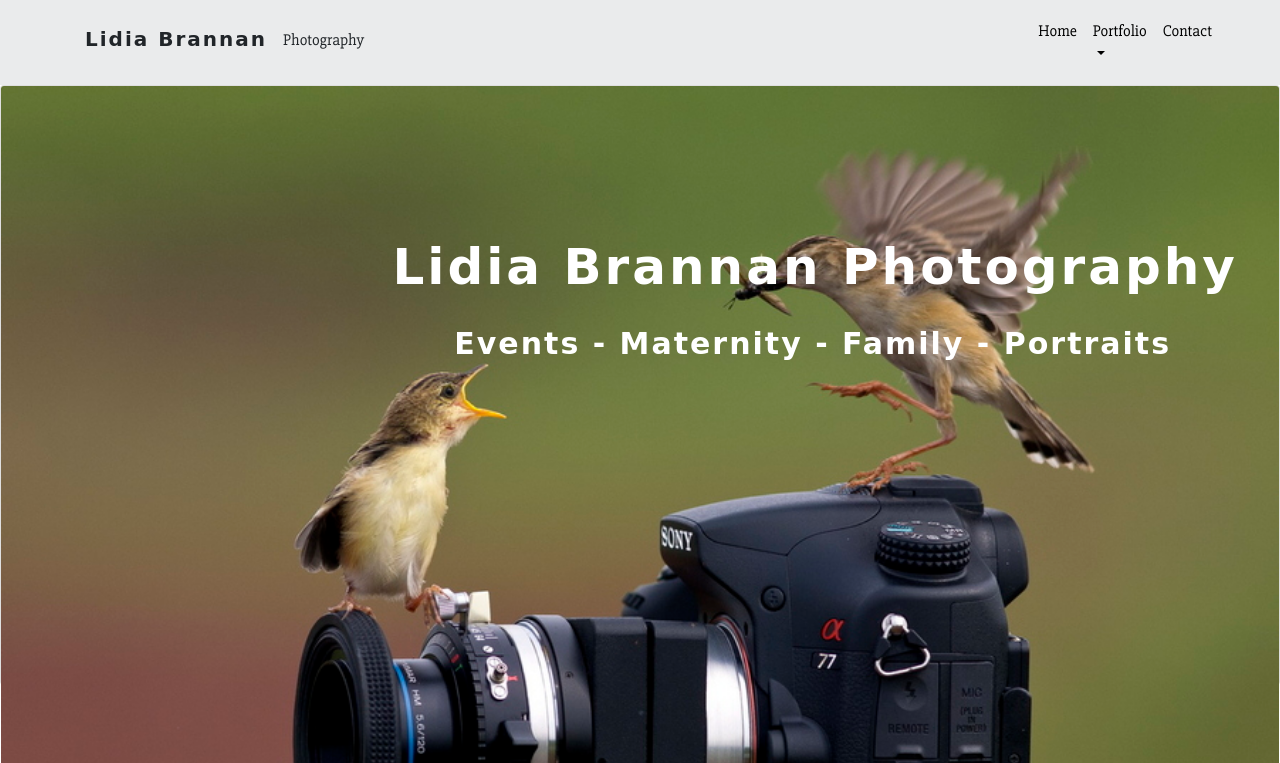
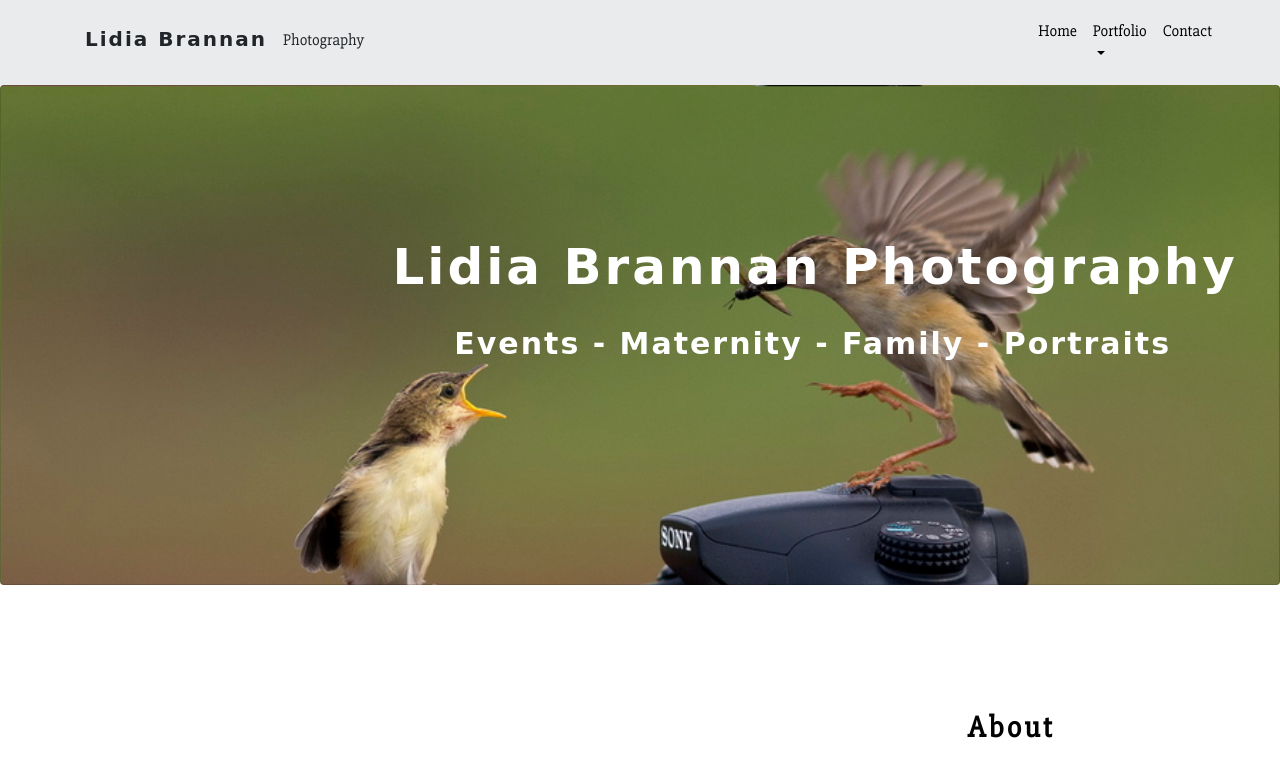
Before and after one commit to NatalyaGar/LidochkaPhotography, a plain HTML site: page index.html in a window 1280 px wide. Shown: the top 763 px of the page. Drawn offline with nearby package versions, Linux system fonts and the light colour scheme; a web font is replaced by a local one.

Commit message:
img scroll

```diff
--- a/index.html
+++ b/index.html
@@ -53,7 +53,8 @@
         </nav>
 
           <div id="bodyimg" class="card bg-* text-white">
-            <img class="card-img" src="images/main.jpg" alt="Card image">
+              <!-- <img> -->
+            <!-- <img class="card-img" src="images/main.jpg" alt="Card image"> -->
             <div class="card-img-overlay">
                     <p class=class="card-text" id="mainName">Lidia Brannan Photography</p>
                     <p id="staf" class="animated infiniteb bounceInDown">Events - Maternity  -  Family  -  Portraits</p>
@@ -102,13 +103,13 @@
 </body>
 </html>
 
-<!-- <style>
+<style>
 #bodyimg {
     background-image: url(images/main.jpg);
     background-attachment: fixed;
-
+    background-size: cover;
     height: 500px;
     width: 100%;
     overflow: scroll;
   }
-</style> -->
+</style>
```
Also changed, not shown: css/index.css (+8 -0 lines).
